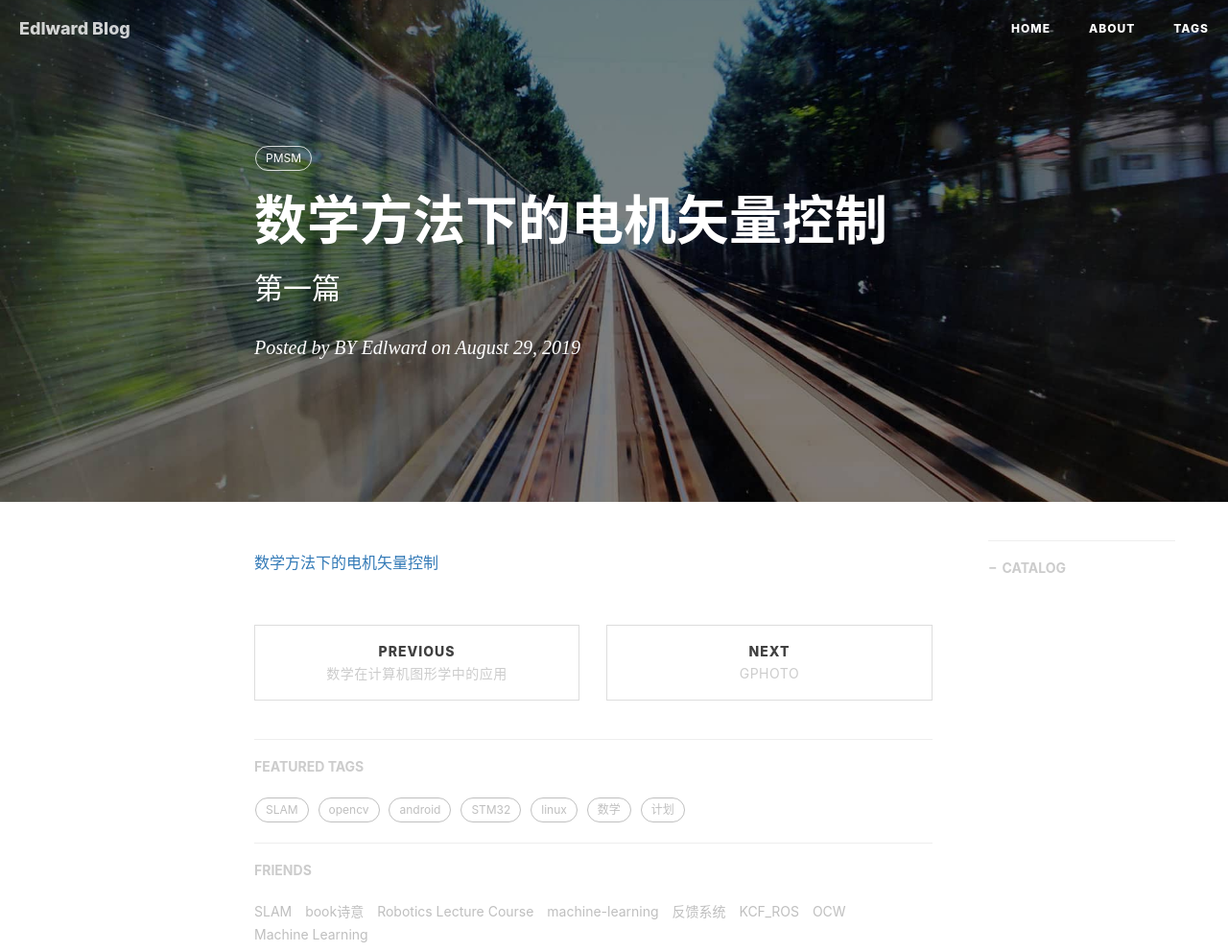
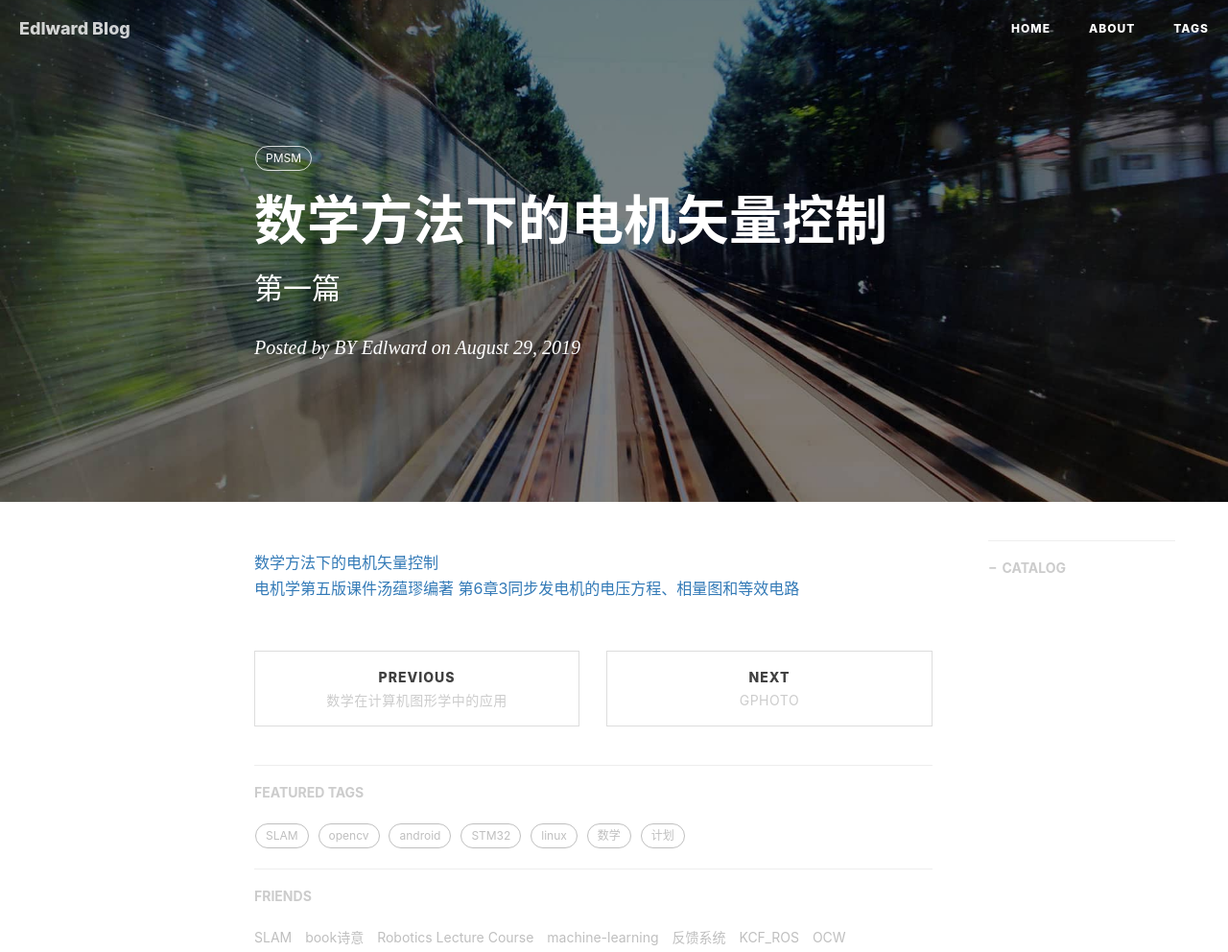
Before and after one commit to gary-robotics/dlward, a Jekyll site: the page built from _posts/2019-09-28-数学方法下的电机矢量控制-2019.markdown, in a window 1280 px wide, cut to the strip 0-992 px from the top of the page. Shown: the whole strip at 96% size. Built offline with Jekyll 4.4.1, drawn with Linux system fonts in a browser that asks for light colours; nearby versions of some CDN libraries; comment, search, counter and statistics services are not loaded.

Commit message:
Update 2019-09-28-数学方法下的电机矢量控制-2019.markdown

```diff
--- a/_posts/2019-09-28-数学方法下的电机矢量控制-2019.markdown
+++ b/_posts/2019-09-28-数学方法下的电机矢量控制-2019.markdown
@@ -11,3 +11,4 @@ tags:                               #标签
 ---
 
 [数学方法下的电机矢量控制](https://zhuanlan.zhihu.com/p/73786237)
+[电机学第五版课件汤蕴璆编著 第6章3同步发电机的电压方程、相量图和等效电路](https://wenku.baidu.com/view/0d821bccfbb069dc5022aaea998fcc22bdd14373.html?from=search)
```
